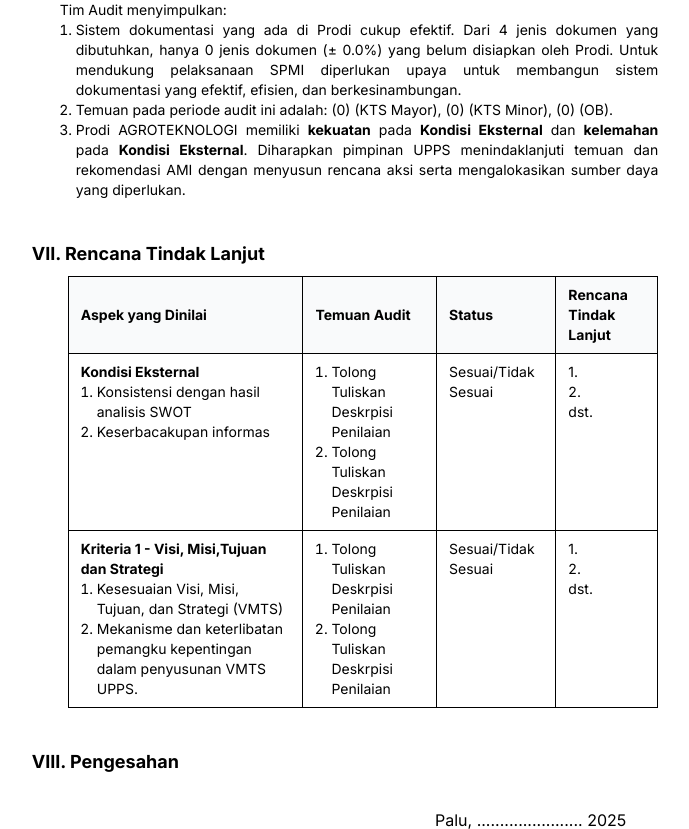
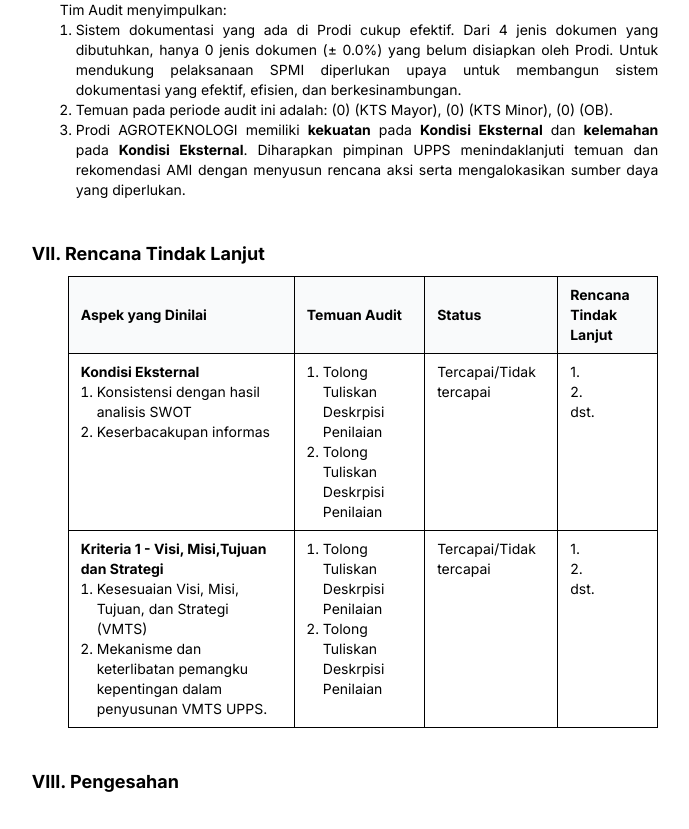
Before and after one commit to mahatirnajar/sipmi, a Django app: page /laporan/internal/5/ in a window 1280 px wide. Shown: the part 3611-4440 px from the top of the page, without its empty margins (415-1104 px from the left). Run offline with Django 5.2, Linux system fonts and the light colour scheme; a user stored in the database is signed in; data comes from the database, SQL or seed files in the repository; both versions use the stored data as it was after the commit; parts of the project's set-up code (start-up, migrations or seed data) failed here and were passed over; some libraries are stand-ins or nearby versions.

Commit message:
update laporan

```diff
--- a/templates/ami/laporan_internal.html
+++ b/templates/ami/laporan_internal.html
@@ -477,7 +477,7 @@
         </ol>
       </td>
       <td class="border  border-black px-3 py-2 align-top">
-        <p>Sesuai/Tidak Sesuai</p>
+        <p>Tercapai/Tidak tercapai</p>
       </td>
       <td class="border  border-black px-3 py-2 align-top">
         <p>1. </p>
```
Also changed, not shown: db.sqlite3.
